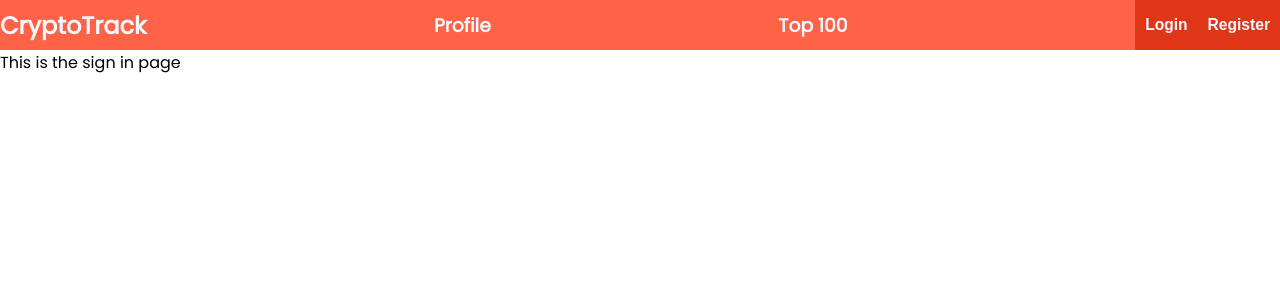
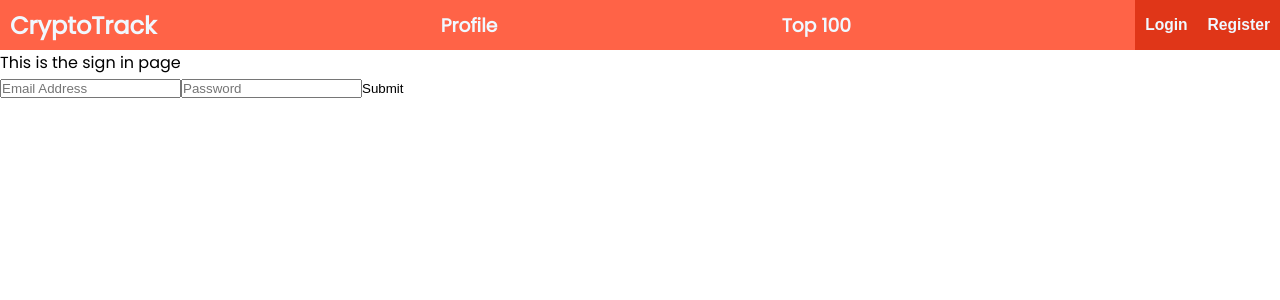
Before and after one commit to zsoobratty/cryptotracking, a React (Create React App) app in the folder client/: page /signin in a window 1280 px wide. Shown: the top 300 px of the page. Built offline with nearby package versions, Linux system fonts and the light colour scheme; no server answers.

Commit message:
Implement SignIn component with hooks

```diff
--- a/client/src/App.css
+++ b/client/src/App.css
@@ -30,6 +30,10 @@ button {
   height: 50px;
 }
 
+.NavBar .title {
+  margin-left: 10px;
+}
+
 
 .NavBar .AuthOptions {
   display: flex;
@@ -42,6 +46,7 @@ button {
   height: 100%;
   color: aliceblue;
   background-color: rgb(224, 54, 24);
+  outline: none;
 }
 
 .NavBar .AuthOptions button:hover {
--- a/client/src/components/SignIn.js
+++ b/client/src/components/SignIn.js
@@ -1,9 +1,47 @@
-import React from 'react'
+import axios from 'axios'
+import React, { useState } from 'react'
+import UserContext from '../context/UserContext'
+import { useContext } from 'react'
+import { useHistory } from 'react-router-dom'
 
 const SignIn = () => {
+    const [email, setEmail] = useState('')
+    const [password, setPassword] = useState('')
+    const {setUserData} = useContext(UserContext)
+    const history = useHistory()
+
+    const handleSignIn = async (e) => {
+        e.preventDefault()
+        const loginResponse = await axios.post('/signin', {
+            email,
+            password
+        })
+        setUserData({
+            token: loginResponse.data.token,
+            user: loginResponse.data.user
+        })
+        localStorage.setItem("token", loginResponse.data.token)
+        history.push('/')
+    }
+
     return (
         <div>
             This is the sign in page
+            <form>
+                <input
+                    type="text"
+                    placeholder="Email Address"
+                    value={email}
+                    onChange={(e) => setEmail(e.target.value)}
+                />
+                <input
+                    type="text"
+                    placeholder="Password"
+                    value={password}
+                    onChange={(e) => setPassword(e.target.value)}
+                />
+                <button onClick={handleSignIn}>Submit</button>
+            </form>
         </div>
     )
 }
--- a/client/src/components/SignUp.js
+++ b/client/src/components/SignUp.js
@@ -12,7 +12,7 @@ const SignUp = () => {
     const {setUserData} = useContext(UserContext)
     const history = useHistory()
 
-    const postData = async (e) => {
+    const handleSignUp = async (e) => {
         e.preventDefault()
         if (
             !/^(([^<>()\[\]\\.,;:\s@"]+(\.[^<>()\[\]\\.,;:\s@"]+)*)|(".+"))@((\[[0-9]{1,3}\.[0-9]{1,3}\.[0-9]{1,3}\.[0-9]{1,3}])|(([a-zA-Z\-0-9]+\.)+[a-zA-Z]{2,}))$/.test(
@@ -61,7 +61,7 @@ const SignUp = () => {
                     value={password}
                     onChange={(e) => setPassword(e.target.value)}
                 />
-                <button onClick={postData}>Submit</button>
+                <button onClick={handleSignUp}>Submit</button>
             </form>
         </div>
     )
```
